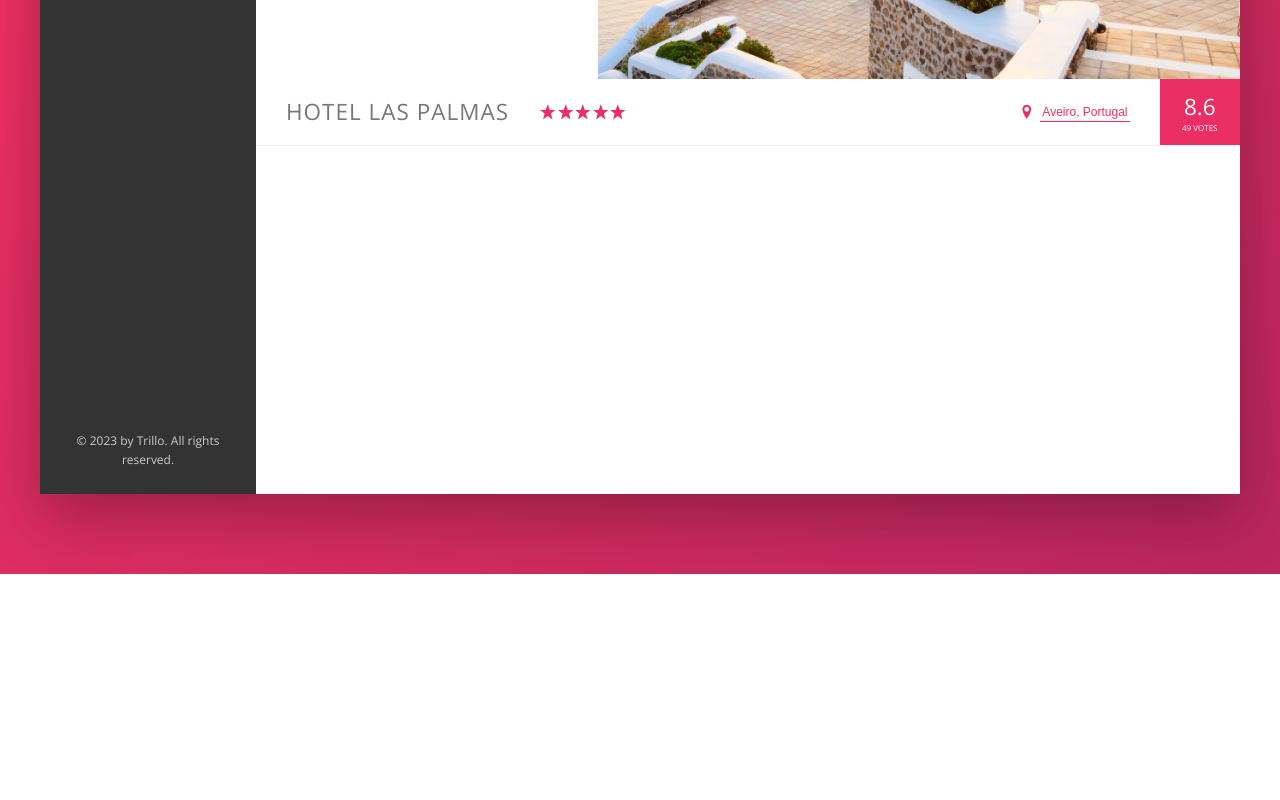
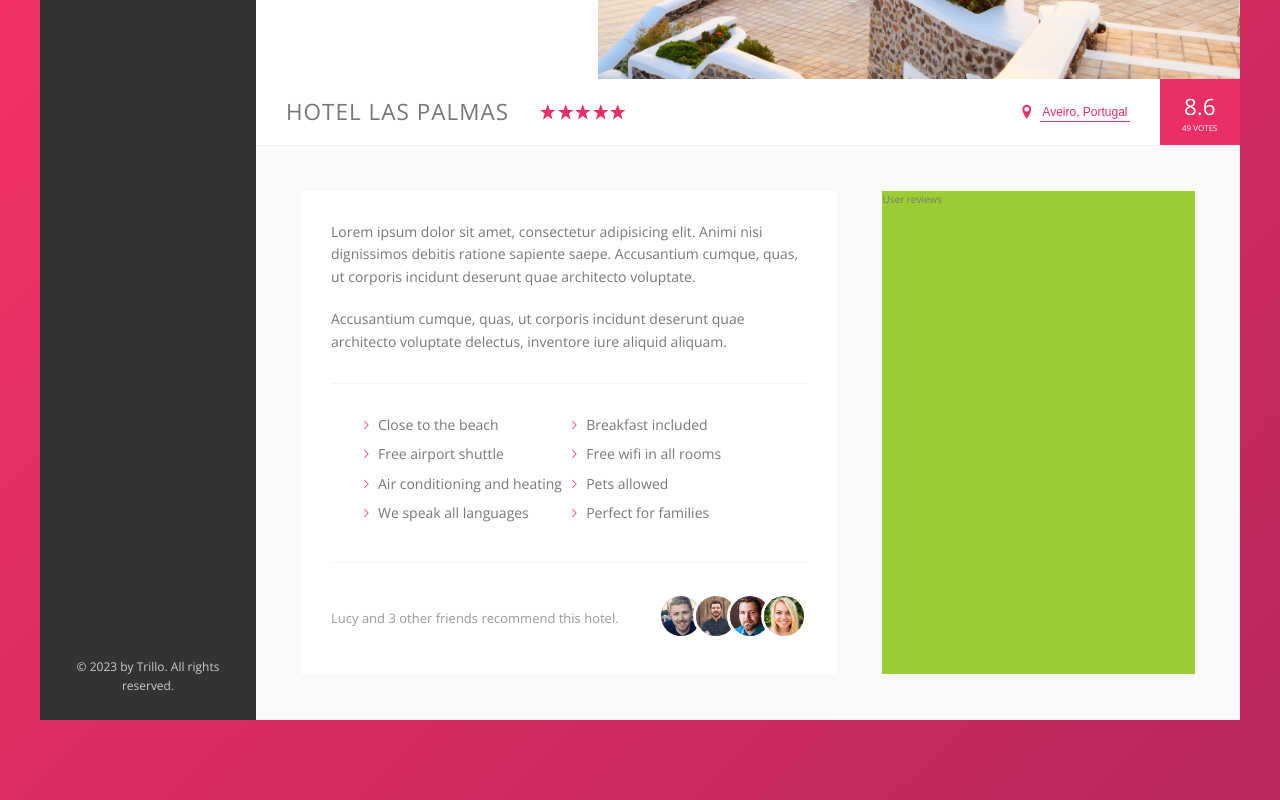
Before and after one commit to TanyaSeagull/Trillo, a website: page index.html in a window 1280 px wide. Shown: the part 456-1256 px from the top of the page. Before the commit the page ends 1030 px from the top, so only its background shows below. Drawn offline with nearby package versions, Linux system fonts and the light colour scheme.

Commit message:
Building the Description section

```diff
--- a/index.html
+++ b/index.html
@@ -130,6 +130,45 @@
                             <div class="overview__rating-count">49 votes</div>
                         </div>
                     </div>
+
+                    <div class="detail">
+                        <div class="description">
+                            <p class="paragraph">
+                                Lorem ipsum dolor sit amet, consectetur adipisicing elit.
+                                Animi nisi dignissimos debitis ratione sapiente saepe.
+                                Accusantium cumque, quas, ut corporis incidunt deserunt quae architecto voluptate.
+                            </p>
+                            <p class="paragraph">
+                                Accusantium cumque, quas, ut corporis incidunt deserunt quae architecto voluptate
+                                delectus, inventore iure aliquid aliquam.
+                            </p>
+                            <ul class="list">
+                                <li class="list__item">Close to the beach</li>
+                                <li class="list__item">Breakfast included</li>
+                                <li class="list__item">Free airport shuttle</li>
+                                <li class="list__item">Free wifi in all rooms</li>
+                                <li class="list__item">Air conditioning and heating</li>
+                                <li class="list__item">Pets allowed</li>
+                                <li class="list__item">We speak all languages</li>
+                                <li class="list__item">Perfect for families</li>
+                            </ul>
+                            <div class="recommend">
+                                <p class="recommend__count">
+                                    Lucy and 3 other friends recommend this hotel.
+                                </p>
+                                <div class="recommend__friends">
+                                    <img src="img/user-3.jpg" alt="Friend 1" class="recommend__photo">
+                                    <img src="img/user-4.jpg" alt="Friend 2" class="recommend__photo">
+                                    <img src="img/user-5.jpg" alt="Friend 3" class="recommend__photo">
+                                    <img src="img/user-6.jpg" alt="Friend 4" class="recommend__photo">
+                                </div>
+                            </div>
+                        </div>
+
+                        <div class="user-reviews">
+                            User reviews
+                        </div>
+                    </div>
                 </main>
             </div>
         </div>
--- a/sass/_base.scss
+++ b/sass/_base.scss
@@ -30,6 +30,9 @@ Grey dark 3: #999
     --color-Grey-dark-3: #999;
 
     --shadow-dark: 0 2rem 6rem rgba(0, 0, 0, .3)
+    --shadow-light: 0 2rem 5rem rgba(0,0,0,.06);
+
+    --line: 1px solid var(--color-Grey-light-2);
 }
 
 * {
--- a/sass/_components.scss
+++ b/sass/_components.scss
@@ -198,7 +198,7 @@
 .overview {
     display: flex;
     align-items: center;
-    border-bottom: 1px solid var(--color-Grey-light-2);
+    border-bottom: var(--line);
 
     &__heading {
         font-size: 2.25rem;
@@ -293,3 +293,72 @@
         box-shadow: none;
     }
 }
+
+////////PARAGRAPH
+.paragraph:not(:last-of-type) {
+    margin-bottom: 2rem;
+}
+
+
+////////LIST
+.list {
+    list-style: none;
+    margin: 3rem 0;
+    padding: 3rem;
+    border-top: var(--line);
+    border-bottom: var(--line);
+
+    display: flex;
+    flex-wrap: wrap;
+
+    &__item {
+        flex: 0 0 50%;
+        margin-bottom: .7rem;
+    }
+
+    &__item::before {
+        content: "";
+        display: inline-block;
+        height: 1rem;
+        width: 1rem;
+        margin-right: .7rem;
+
+        //Older browsers
+        //background-image: url(../img/chevron-thin-right.svg);
+        //background-size: cover;
+
+        //New browsers
+        background-color: var(--color-primary);
+        -webkit-mask-image: url("../img/chevron-thin-right.svg");
+        -webkit-mask-size: cover;
+    }
+}
+
+////////RECOMMEND
+.recommend {
+    font-size: 1.3rem;
+    color: var(--color-Grey-dark-3);
+
+    display: flex;
+    align-items: center;
+
+    &__count {
+        margin-right: auto;
+    }
+
+    &__friends {
+
+    }
+
+    &__photo {
+        box-sizing: content-box;
+        height: 4rem;
+        width: 4rem;
+        border-radius: 50%;
+        border: 3px solid #fff;
+
+        &:not(:last-child) {
+            margin-right: -1.5rem;
+        }
+    }
+}
--- a/sass/_layout.scss
+++ b/sass/_layout.scss
@@ -10,7 +10,7 @@
     font-size: 1.4rem;
     height: 7rem;
     background-color: #fff;
-    border-bottom: 1px solid var(--color-Grey-light-2);
+    border-bottom: var(--line);
 
     display: flex;
     justify-content: space-between;
@@ -33,5 +33,25 @@
 .hotel-view {
     background-color: #fff;
     flex: 1;
-    height: 80rem;
 }
+
+.detail {
+    display: flex;
+    padding: 4.5rem;
+    background-color: var(--color-Grey-light-1);
+    border-bottom: var(--line);
+}
+
+.description {
+    font-size: 1.4rem;
+    background-color: #fff;
+    box-shadow: var(--shadow-light);
+    padding: 3rem;
+    flex: 0 0 60%;
+    margin-right: 4.5rem;
+}
+
+.user-reviews {
+background-color: yellowgreen;
+flex: 1;
+}
```
Also changed, not shown: css/style.css.
